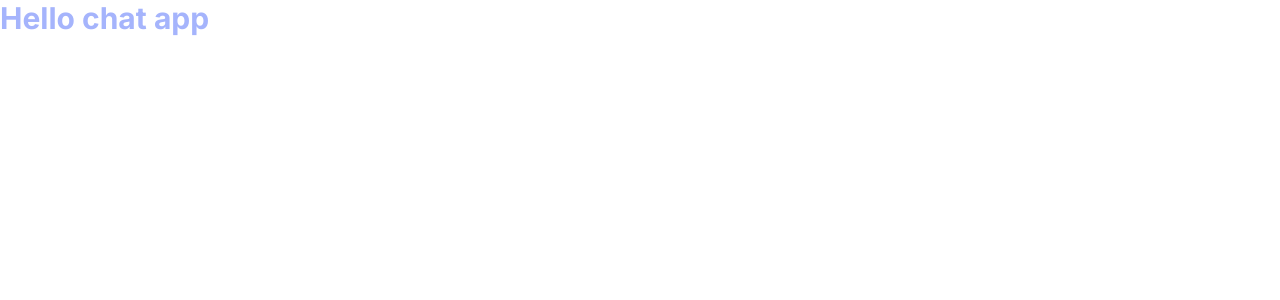
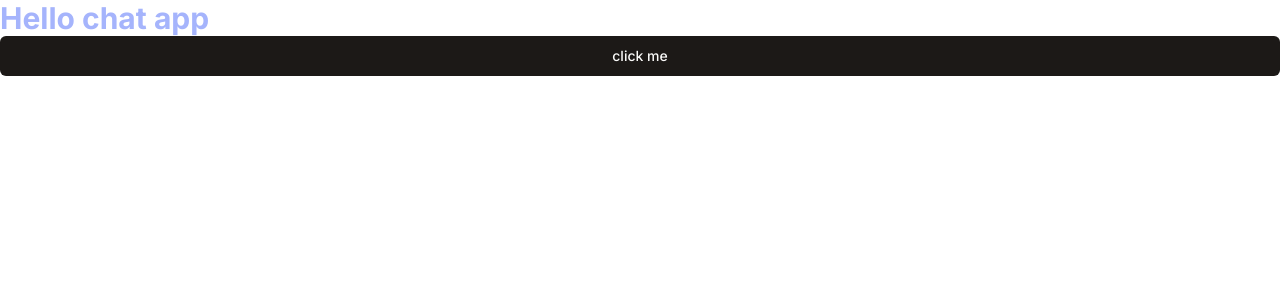
Before and after one commit to TasneemFand/Multimedia-messaging-platform, a Next.js app in the folder chat-app/: page / in a window 1280 px wide. Shown: the top 300 px of the page. Built offline with nearby package versions, Linux system fonts and the light colour scheme.

Commit message:
init shadcn components and utils

```diff
--- a/chat-app/app/page.tsx
+++ b/chat-app/app/page.tsx
@@ -1,8 +1,14 @@
+import { Button } from "@/components/ui/button";
 
 export default function Home() {
   return (
-	<p className='text-3xl font-bold text-indigo-300'>
-		Hello chat app
-	</p>
+	<div className="flex flex-col">
+		<p className='text-3xl font-bold text-indigo-300'>
+			Hello chat app
+		</p>
+		<Button>
+			click me
+		</Button>
+	</div>
   )
 }
--- /dev/null
+++ b/chat-app/components/ui/button.tsx
@@ -0,0 +1,56 @@
+import * as React from "react"
+import { Slot } from "@radix-ui/react-slot"
+import { cva, type VariantProps } from "class-variance-authority"
+
+import { cn } from "@/lib/utils"
+
+const buttonVariants = cva(
+  "inline-flex items-center justify-center rounded-md text-sm font-medium ring-offset-background transition-colors focus-visible:outline-none focus-visible:ring-2 focus-visible:ring-ring focus-visible:ring-offset-2 disabled:pointer-events-none disabled:opacity-50",
+  {
+    variants: {
+      variant: {
+        default: "bg-primary text-primary-foreground hover:bg-primary/90",
+        destructive:
+          "bg-destructive text-destructive-foreground hover:bg-destructive/90",
+        outline:
+          "border border-input bg-background hover:bg-accent hover:text-accent-foreground",
+        secondary:
+          "bg-secondary text-secondary-foreground hover:bg-secondary/80",
+        ghost: "hover:bg-accent hover:text-accent-foreground",
+        link: "text-primary underline-offset-4 hover:underline",
+      },
+      size: {
+        default: "h-10 px-4 py-2",
+        sm: "h-9 rounded-md px-3",
+        lg: "h-11 rounded-md px-8",
+        icon: "h-10 w-10",
+      },
+    },
+    defaultVariants: {
+      variant: "default",
+      size: "default",
+    },
+  }
+)
+
+export interface ButtonProps
+  extends React.ButtonHTMLAttributes<HTMLButtonElement>,
+    VariantProps<typeof buttonVariants> {
+  asChild?: boolean
+}
+
+const Button = React.forwardRef<HTMLButtonElement, ButtonProps>(
+  ({ className, variant, size, asChild = false, ...props }, ref) => {
+    const Comp = asChild ? Slot : "button"
+    return (
+      <Comp
+        className={cn(buttonVariants({ variant, size, className }))}
+        ref={ref}
+        {...props}
+      />
+    )
+  }
+)
+Button.displayName = "Button"
+
+export { Button, buttonVariants }
--- a/chat-app/lib/utils.ts
+++ b/chat-app/lib/utils.ts
@@ -1,3 +1,5 @@
+// to override tailwind css classes.
+
 import { type ClassValue, clsx } from "clsx"
 import { twMerge } from "tailwind-merge"
 
--- a/chat-app/package.json
+++ b/chat-app/package.json
@@ -9,6 +9,7 @@
     "lint": "next lint"
   },
   "dependencies": {
+    "@radix-ui/react-slot": "^1.0.2",
     "@types/node": "20.6.2",
     "@types/react": "18.2.21",
     "@types/react-dom": "18.2.7",
```
Also changed, not shown: 1 other file (tests, documents, lock files or other folders).
